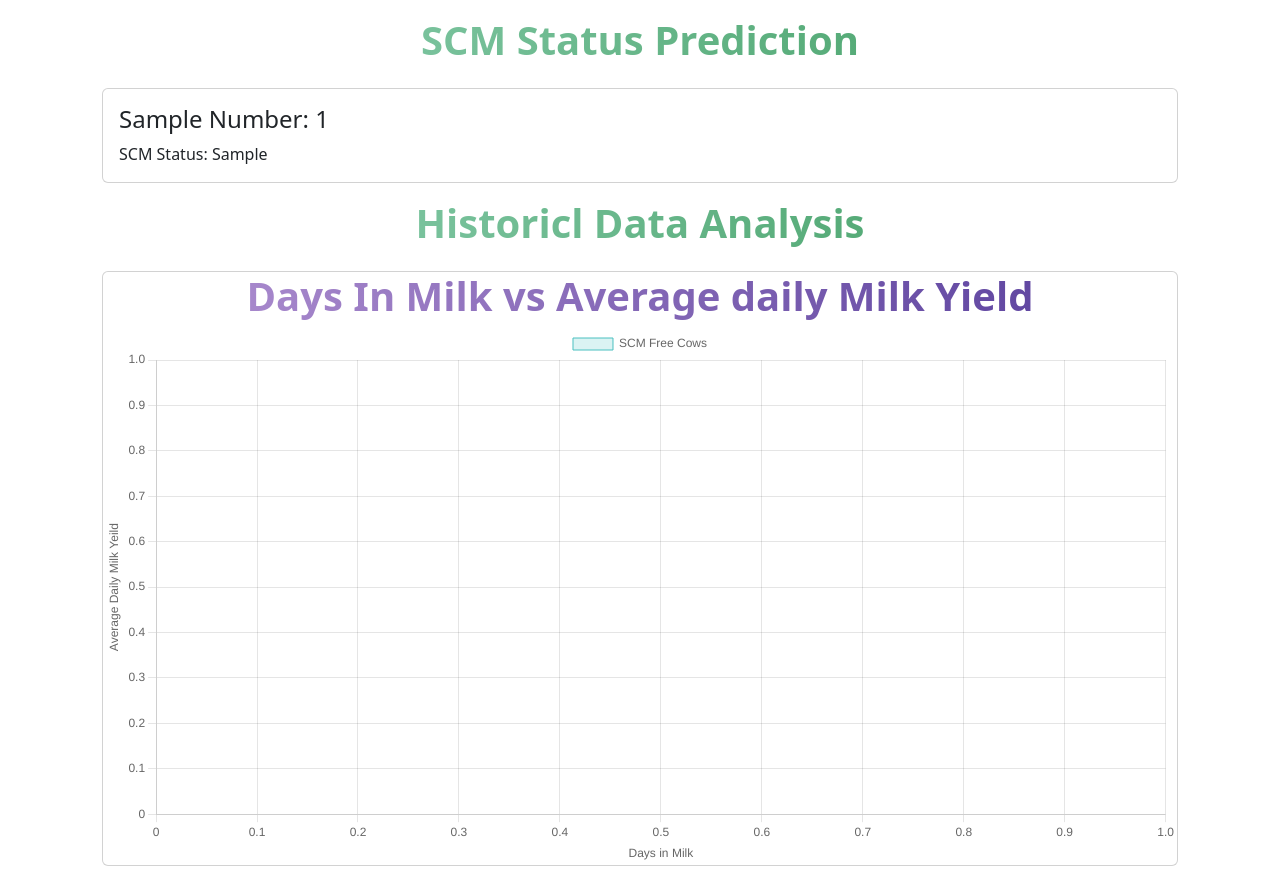
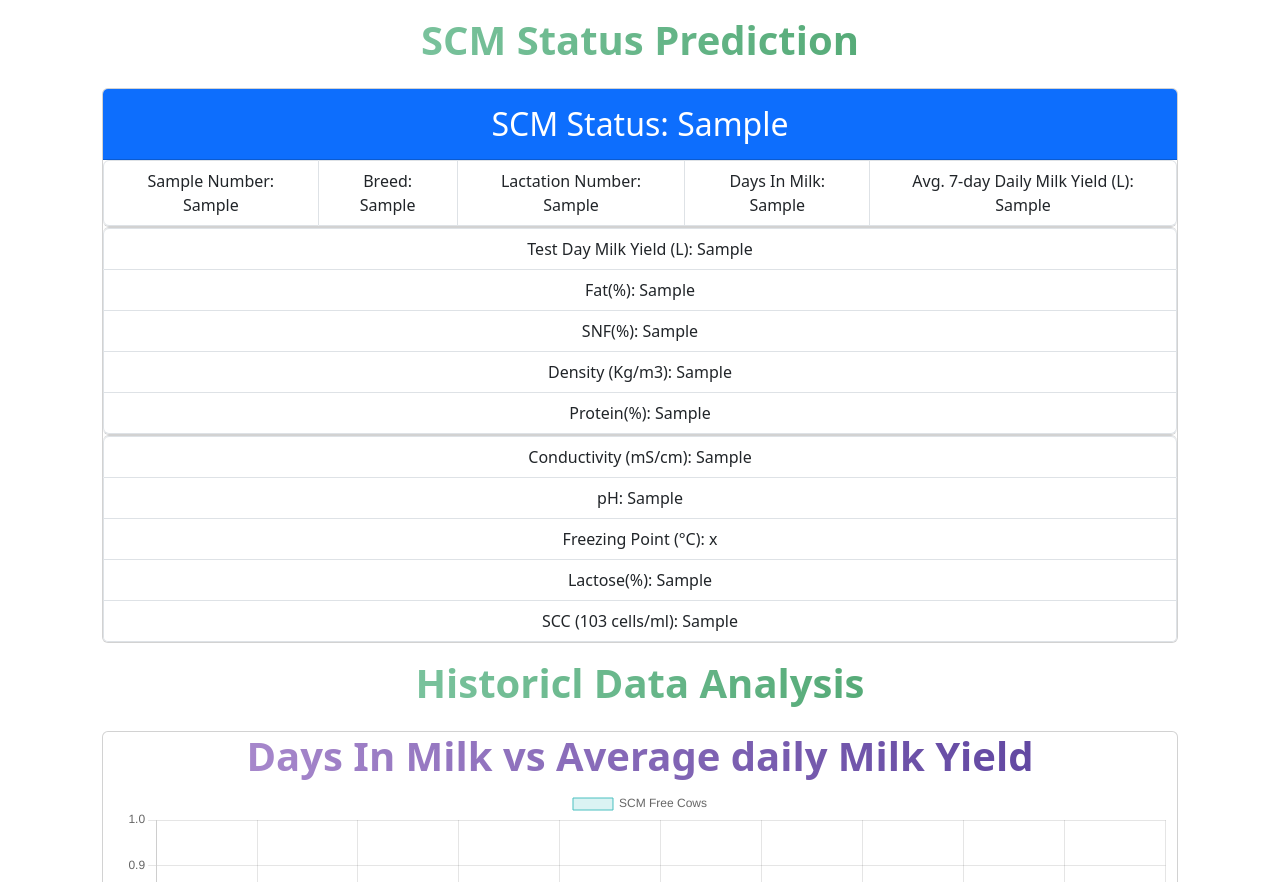
Before and after one commit to cepdnaclk/e19-co227-subclinical-mastitis-prediction-gui, a Django app: template scmpgui/results/templates/tst.html in a window 1280 px wide. Shown: the part 66-948 px from the top of the page. Run offline with Django 4.2, Linux system fonts and the light colour scheme; the template is opened without the code that fills it: most values are stand-ins (such as "Sample title", 1, 10 or a date in 2020).

Commit message:
output updated

```diff
--- a/scmpgui/results/templates/tst.html
+++ b/scmpgui/results/templates/tst.html
@@ -9,11 +9,32 @@
 
     <div class="container p-3">
         <div class="card">
-            <div class="card-body">
-                <h4 class="card-title">Sample Number: {{ pk }}</h4>
-                <p class="card-text">SCM Status: {{ cow_result }}</p>
+            <div class="card-header bg-primary text-white text-center">
+                <h2 class="my-2">SCM Status: {{ cow_result }}</h2>
             </div>
+            <ul class="list-group  list-group-horizontal text-center">
+                <li class="list-group-item flex-fill">Sample Number: {{ user_inum }}</li>
+                <li class="list-group-item flex-fill">Breed: {{ user_breed }}</li>
+                <li class="list-group-item flex-fill">Lactation Number: {{ user_lacnum }}</li>
+                <li class="list-group-item flex-fill">Days In Milk: {{ user_dim }}</li>
+                <li class="list-group-item flex-fill">Avg. 7-day Daily Milk Yield (L): {{ user_yeild }}</li>
+            </ul>
+            <ul class="list-group flex-fill list-group-horizontal-xxl text-center">
+                <li class="list-group-item flex-fill">Test Day Milk Yield (L): {{ user_fat }}</li>
+                <li class="list-group-item flex-fill">Fat(%): {{ user_snf }}</li>
+                <li class="list-group-item flex-fill">SNF(%): {{ user_density }}</li>
+                <li class="list-group-item flex-fill">Density (Kg/m3): {{ user_protein }}</li>
+                <li class="list-group-item flex-fill">Protein(%): {{ user_conductivity }}</li>
+            </ul>
+            <ul class="list-group flex-fill list-group-horizontal-xxl text-center">
+                <li class="list-group-item flex-fill">Conductivity (mS/cm): {{ user_ph }}</li>
+                <li class="list-group-item flex-fill">pH: {{ user_freezing }}</li>
+                <li class="list-group-item flex-fill">Freezing Point (°C): {{ user_salt }}</li>
+                <li class="list-group-item flex-fill">Lactose(%): {{ user_lactose }}</li>
+                <li class="list-group-item flex-fill">SCC (103 cells/ml): {{ user_scc }}</li>
+            </ul>
         </div>
+
     </div>
 
 
```
Also changed, not shown: scmpgui/results/views.py (+12 -4 lines), scmpgui/db.sqlite3.
